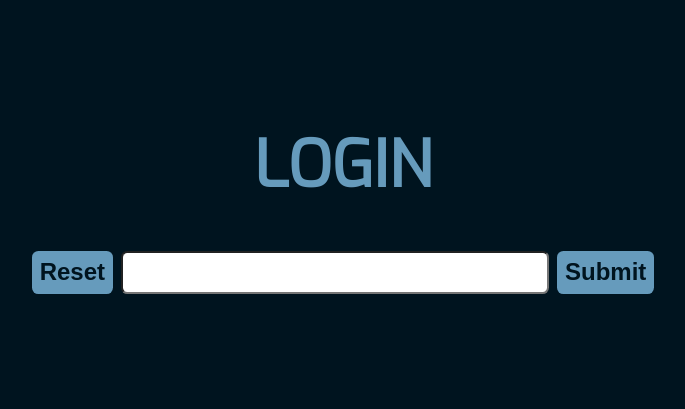
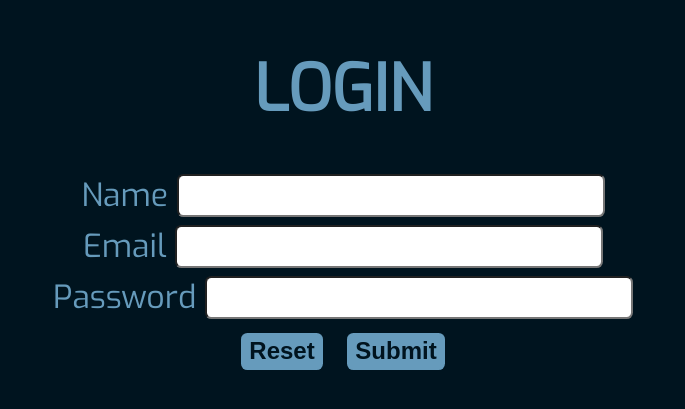
Before and after one commit to tommyneu/renewal_reward_paper, a website: page public/index.html in a window 1280 px wide. Shown: the part 213-622 px from the top of the page, without its empty margins (297-982 px from the left). Drawn offline with Linux system fonts and the light colour scheme.

Commit message:
added fields for name and email for raffle purposes

```diff
--- a/public/index.html
+++ b/public/index.html
@@ -40,8 +40,8 @@
 
             form{
                 display: flex;
-                align-content: center;
-                justify-content: center;
+                flex-flow: column nowrap;
+                gap: 0.5rem;
             }
 
             input{
@@ -70,10 +70,23 @@
         <div>
             <h1>LOGIN</h1>
             <form method="POST" action="/submitForm" id="passwordForm">
-                <button type="button" id="resetButton">Reset</button>
-                <input type="text"   name="password"   id="password"  />
+                <div>
+                    <label for="name">Name</label>
+                    <input type="text" name="name" id="name"/>
+                </div>
+                <div>
+                    <label for="email">Email</label>
+                    <input type="email" name="email" id="email" />
+                </div>
+                <div>
+                    <label for="password">Password</label>
+                    <input type="text" name="password" id="password"/>
+                </div>
+                <div>
+                    <button type="button" id="resetButton">Reset</button>
+                    <button type="button" id="submitButton">Submit</button>
+                </div>
                 <input type="hidden" name="data"       id="data"      />
-                <button type="button" id="submitButton">Submit</button>
             </form>
         </div>
     </body>
```
